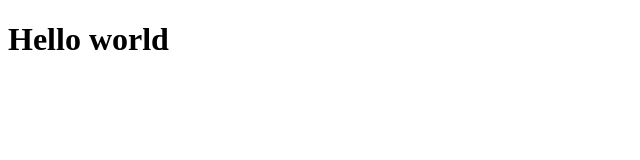
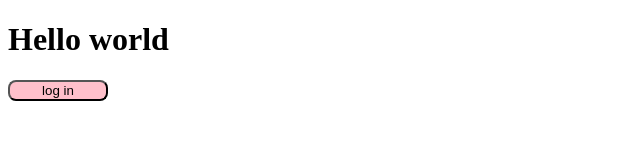
Before and after one commit to MariamIdrees/Javascript-practice, a plain HTML site: page index.html in a window 1280 px wide. Shown: the whole page, without its empty margins (0-640 px from the left). Drawn offline with Linux system fonts and the light colour scheme.

Commit message:
twelvth commit

```diff
--- a/index.html
+++ b/index.html
@@ -7,5 +7,6 @@
 </head>
 <body>
     <h1>Hello world</h1>
+    <button id="btn"></button>
 </body>
 </html>
--- a/script.js
+++ b/script.js
@@ -309,3 +309,35 @@ return (resultNum)
 }
 
 console.log (addNumber(5, 7))
+
+calculatePerimeter(5, 10)
+
+// const addNumber = (numOne, numTwo) => {
+// let addThem = numOne * numTwo
+// let resultNum = Math.pow (addThem, 2)
+// return (resultNum)
+// }
+
+// console.log (addNumber(5, 7))
+
+// const tryingNew = (user, age) => {
+//    prompt ("Hello, who are you and how old are you?")
+//         alert (`your name is ${user} and you are ${age} years old`)
+
+//     return (tryingNew)
+// }
+
+
+// tryingNew("Samuel", 25)
+// tryingNew("bola", 22)
+// tryingNew("irene", 25)
+// tryingNew("tife", 27)
+
+// #DOM in Javascript
+console.log (document)
+
+const myButton = document.getElementById("btn")
+myButton.textContent = "log in"
+myButton.style.backgroundColor = "pink"
+myButton.style.width = "100px"
+myButton.style.borderRadius = "8px"
```
